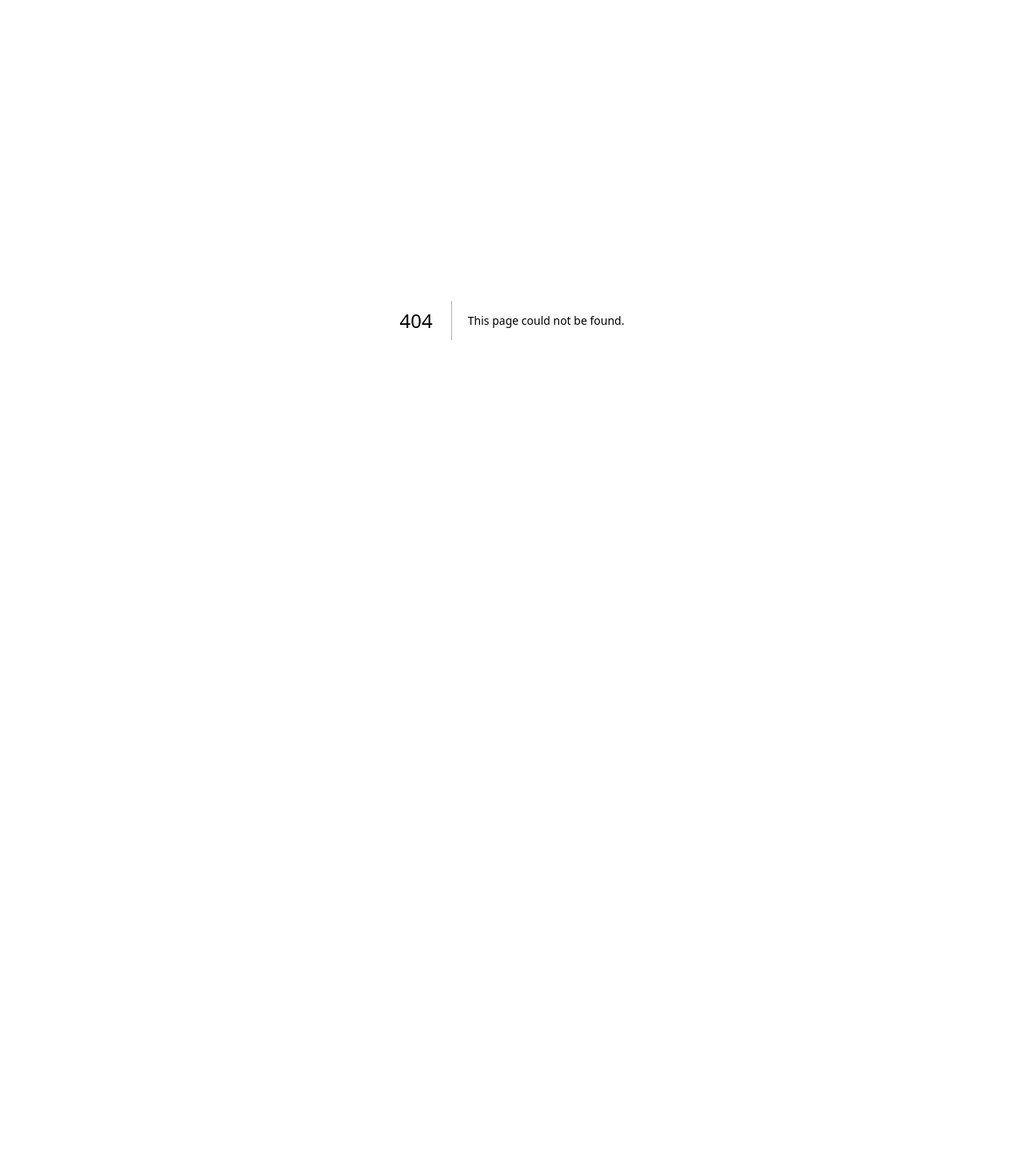
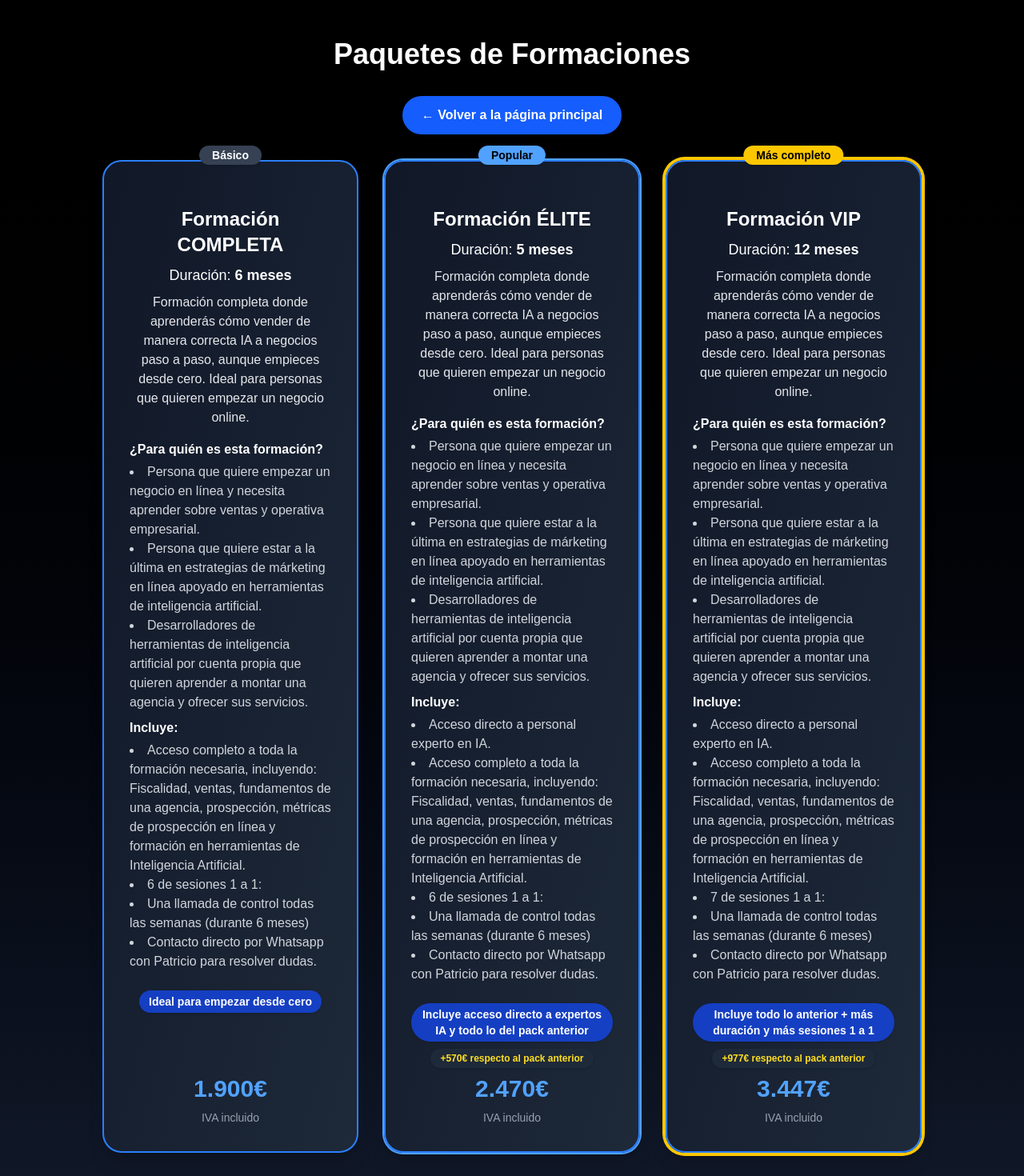
Before and after one commit to Zanovix-A-I/lanzadera-clientes-web1, a Next.js app: page /formaciones in a window 1280 px wide. Before the commit this address had no page. Shown: the top 1470 px of the page at 80% size. Before the commit the page ends 800 px from the top, so only its background shows below. Built offline with nearby package versions, Linux system fonts and the light colour scheme.

Commit message:
feat: nueva página de formaciones y mejoras visuales

```diff
--- /dev/null
+++ b/src/app/formaciones/page.tsx
@@ -0,0 +1,144 @@
+import React from "react";
+import Link from "next/link";
+
+const formaciones = [
+  {
+    nombre: "Formación COMPLETA",
+    duracion: "6 meses",
+    precio: 1900,
+    precioTexto: "1.900€",
+    resumen: "Formación completa donde aprenderás cómo vender de manera correcta IA a  negocios paso a paso, aunque empieces desde cero. Ideal para personas que quieren empezar un negocio online.",
+    paraQuien: [
+      "Persona que quiere empezar un negocio en línea y necesita aprender sobre ventas y operativa empresarial.",
+      "Persona que quiere estar a la última en estrategias de márketing en línea apoyado en herramientas de inteligencia artificial.",
+      "Desarrolladores de herramientas de inteligencia artificial por cuenta propia que quieren aprender a montar una agencia y ofrecer sus servicios."
+    ],
+    incluye: [
+      "Acceso completo a toda la formación necesaria, incluyendo: Fiscalidad, ventas, fundamentos de una agencia, prospección, métricas de prospección en línea y formación en herramientas de Inteligencia Artificial.",
+      "6 de sesiones 1 a 1:",
+      "Una llamada de control todas las semanas (durante 6 meses)",
+      "Contacto directo por Whatsapp con Patricio para resolver dudas."
+    ]
+  },
+  {
+    nombre: "Formación ÉLITE",
+    duracion: "5 meses",
+    precio: 2470,
+    precioTexto: "2.470€",
+    resumen: "Formación completa donde aprenderás cómo vender de manera correcta IA a  negocios paso a paso, aunque empieces desde cero. Ideal para personas que quieren empezar un negocio online.",
+    paraQuien: [
+      "Persona que quiere empezar un negocio en línea y necesita aprender sobre ventas y operativa empresarial.",
+      "Persona que quiere estar a la última en estrategias de márketing en línea apoyado en herramientas de inteligencia artificial.",
+      "Desarrolladores de herramientas de inteligencia artificial por cuenta propia que quieren aprender a montar una agencia y ofrecer sus servicios."
+    ],
+    incluye: [
+      "Acceso directo a personal experto en IA.",
+      "Acceso completo a toda la formación necesaria, incluyendo: Fiscalidad, ventas, fundamentos de una agencia, prospección, métricas de prospección en línea y formación en herramientas de Inteligencia Artificial.",
+      "6 de sesiones 1 a 1:",
+      "Una llamada de control todas las semanas (durante 6 meses)",
+      "Contacto directo por Whatsapp con Patricio para resolver dudas."
+    ]
+  },
+  {
+    nombre: "Formación VIP",
+    duracion: "12 meses",
+    precio: 3447,
+    precioTexto: "3.447€",
+    resumen: "Formación completa donde aprenderás cómo vender de manera correcta IA a  negocios paso a paso, aunque empieces desde cero. Ideal para personas que quieren empezar un negocio online.",
+    paraQuien: [
+      "Persona que quiere empezar un negocio en línea y necesita aprender sobre ventas y operativa empresarial.",
+      "Persona que quiere estar a la última en estrategias de márketing en línea apoyado en herramientas de inteligencia artificial.",
+      "Desarrolladores de herramientas de inteligencia artificial por cuenta propia que quieren aprender a montar una agencia y ofrecer sus servicios."
+    ],
+    incluye: [
+      "Acceso directo a personal experto en IA.",
+      "Acceso completo a toda la formación necesaria, incluyendo: Fiscalidad, ventas, fundamentos de una agencia, prospección, métricas de prospección en línea y formación en herramientas de Inteligencia Artificial.",
+      "7 de sesiones 1 a 1:",
+      "Una llamada de control todas las semanas (durante 6 meses)",
+      "Contacto directo por Whatsapp con Patricio para resolver dudas."
+    ]
+  }
+];
+
+function getComparativa(idx: number) {
+  if (idx === 0) return "Ideal para empezar desde cero";
+  if (idx === 1) return "Incluye acceso directo a expertos IA y todo lo del pack anterior";
+  if (idx === 2) return "Incluye todo lo anterior + más duración y más sesiones 1 a 1";
+  return "";
+}
+
+function getAhorro(idx: number) {
+  if (idx === 1) {
+    const diff = formaciones[1].precio - formaciones[0].precio;
+    return `+${diff.toLocaleString()}€ respecto al pack anterior`;
+  }
+  if (idx === 2) {
+    const diff = formaciones[2].precio - formaciones[1].precio;
+    return `+${diff.toLocaleString()}€ respecto al pack anterior`;
+  }
+  return "";
+}
+
+export default function FormacionesPage() {
+  return (
+    <div className="min-h-screen bg-gradient-to-b from-black to-gray-900 text-white py-12 px-4">
+      <div className="max-w-5xl mx-auto">
+        <div className="flex justify-between items-center mb-8">
+          <h1 className="text-4xl font-bold text-center w-full">Paquetes de Formaciones</h1>
+        </div>
+        <div className="flex justify-center mb-8">
+          <Link href="/">
+            <button className="bg-blue-600 hover:bg-blue-700 text-white font-semibold px-6 py-3 rounded-full shadow-lg transition-all">
+              ← Volver a la página principal
+            </button>
+          </Link>
+        </div>
+        <div className="grid gap-8 md:grid-cols-3">
+          {formaciones.map((f, idx) => (
+            <div
+              key={idx}
+              className={`relative flex flex-col border-2 rounded-3xl shadow-xl p-8 bg-gradient-to-br from-gray-900 to-gray-800 border-blue-500 hover:scale-105 transition-transform duration-300 ${idx === 2 ? "ring-4 ring-yellow-400" : idx === 1 ? "ring-2 ring-blue-400" : ""}`}
+            >
+              <div className="absolute -top-5 left-1/2 -translate-x-1/2">
+                {idx === 2 && <span className="bg-yellow-400 text-black px-4 py-1 rounded-full font-bold text-sm shadow">Más completo</span>}
+                {idx === 1 && <span className="bg-blue-400 text-black px-4 py-1 rounded-full font-bold text-sm shadow">Popular</span>}
+                {idx === 0 && <span className="bg-gray-700 text-white px-4 py-1 rounded-full font-bold text-sm shadow">Básico</span>}
+              </div>
+              <h2 className="text-2xl font-bold mb-2 text-center mt-6">{f.nombre}</h2>
+              <div className="text-lg mb-2 text-center">Duración: <span className="font-semibold">{f.duracion}</span></div>
+              <p className="mb-4 text-gray-200 text-center">{f.resumen}</p>
+              <div className="mb-2">
+                <span className="font-semibold">¿Para quién es esta formación?</span>
+                <ul className="list-disc list-inside text-gray-300 mt-1">
+                  {f.paraQuien.map((q, i) => (
+                    <li key={i}>{q}</li>
+                  ))}
+                </ul>
+              </div>
+              <div className="mb-2">
+                <span className="font-semibold">Incluye:</span>
+                <ul className="list-disc list-inside text-gray-300 mt-1">
+                  {f.incluye.map((inc, i) => (
+                    <li key={i}>{inc}</li>
+                  ))}
+                </ul>
+              </div>
+              <div className="mt-4 mb-2 text-center">
+                <span className="inline-block bg-blue-700/80 text-white px-3 py-1 rounded-full text-sm font-semibold shadow">{getComparativa(idx)}</span>
+              </div>
+              <div className="mb-2 text-center">
+                {idx > 0 && (
+                  <span className="inline-block bg-gray-800 text-yellow-300 px-3 py-1 rounded-full text-xs font-bold shadow">{getAhorro(idx)}</span>
+                )}
+              </div>
+              <div className="mt-auto flex flex-col items-center">
+                <div className="text-3xl font-extrabold text-blue-400 mb-2">{f.precioTexto}</div>
+                <span className="text-sm text-gray-400">IVA incluido</span>
+              </div>
+            </div>
+          ))}
+        </div>
+      </div>
+    </div>
+  );
+}
--- a/src/app/page.tsx
+++ b/src/app/page.tsx
@@ -47,6 +47,13 @@ export default function Home() {
           >
             Contactar
           </button>
+          <a
+            href="/formaciones"
+            className="creative-btn bg-blue-600 hover:bg-blue-700 text-white font-semibold px-8 py-3 rounded-full shadow-lg transition-all animate-pop-in text-center"
+            style={{ display: 'inline-block', lineHeight: '2.25rem' }}
+          >
+            Ver formaciones
+          </a>
         </div>
       </section>
       {/* Sección 2: Sobre mí */}
```
